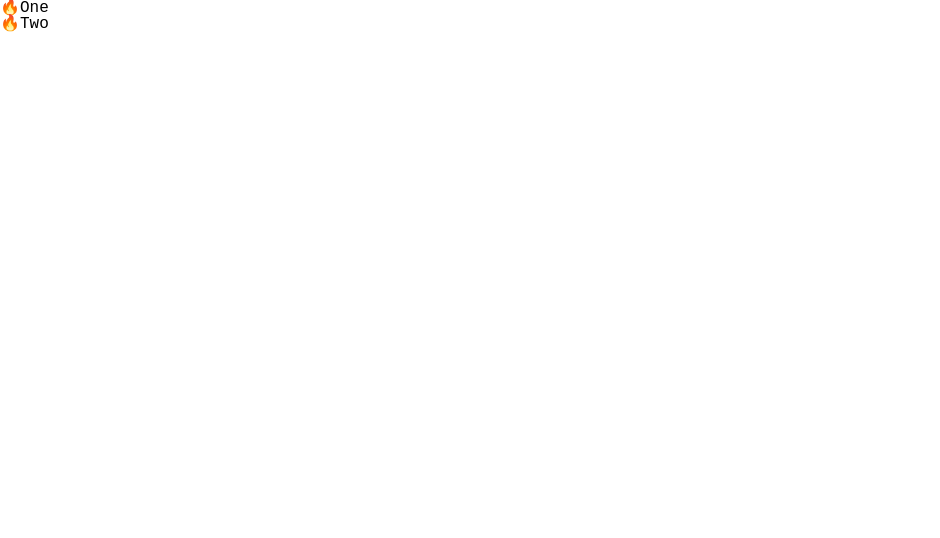
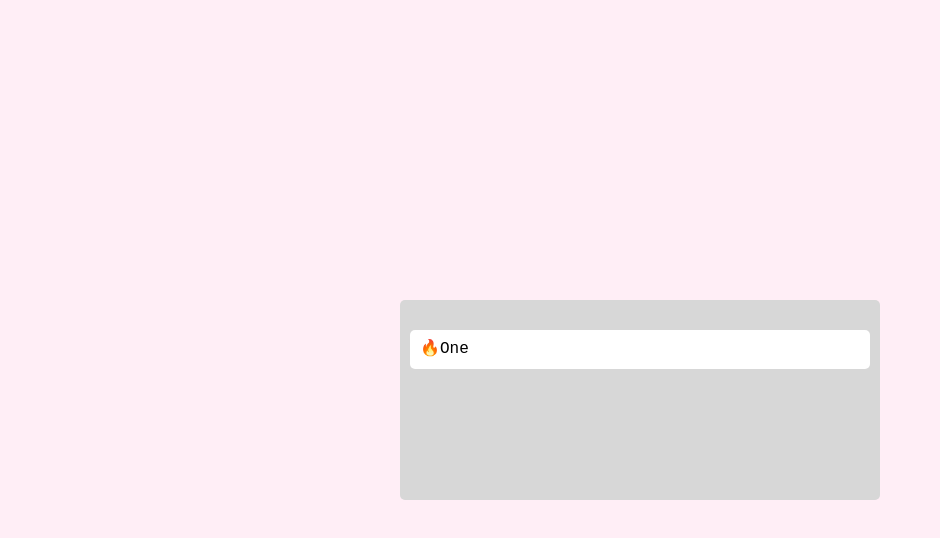
Before and after one commit to zooyaho/react-kanbanboard-app, a React (Create React App) app: page / in a window 1280 px wide. Shown: the top 538 px of the page, without its empty margins (0-940 px from the left). Built offline with nearby package versions, Linux system fonts and the light colour scheme.

Commit message:
스타일 지정

```diff
--- a/src/App.tsx
+++ b/src/App.tsx
@@ -1,7 +1,6 @@
 import React from 'react';
 import { DragDropContext, Draggable, Droppable } from 'react-beautiful-dnd';
-import { useRecoilState } from 'recoil';
-import { createGlobalStyle } from 'styled-components';
+import styled, { createGlobalStyle } from 'styled-components';
 
 // Reset CSS
 const GlobalStyle = createGlobalStyle`
@@ -57,13 +56,45 @@ table {
 }
 body {
   font-family: 'Roboto Mono', monospace;
-  background-color: white;
+  background-color: ${(props) => props.theme.bgColor};
   color:black;
+  line-height: 1.2;
 }
 a {
   text-decoration:none;
   color: inherit;
 }
+`;
+
+const Wrapper = styled.div`
+  display: flex;
+  max-width: 480px;
+  width: 100%;
+  margin: 0 auto;
+  justify-content: center;
+  align-items: center;
+  height: 100vh;
+`;
+
+const Boards = styled.div`
+  display: grid;
+  width: 100%;
+  grid-template-columns: repeat(1, 1fr);
+`;
+
+const Board = styled.div`
+  padding: 20px 10px;
+  padding-top: 30px;
+  background-color: ${(props) => props.theme.boardColor};
+  border-radius: 5px;
+  min-height: 200px;
+`;
+
+const Card = styled.div`
+  border-radius: 5px;
+  margin-bottom: 5px;
+  padding: 10px 10px;
+  background-color: ${(props) => props.theme.cardColor};
 `;
 
 function App() {
@@ -76,30 +107,24 @@ function App() {
     <>
       <GlobalStyle />
       <DragDropContext onDragEnd={dragEndHandler}>
-        <div>
+        <Wrapper>
+          <Boards>
             <Droppable droppableId="one">
               {(provied) =>
-              <ul ref={provied.innerRef} {...provied.droppableProps}>
+                <Board ref={provied.innerRef} {...provied.droppableProps}>
                   <Draggable draggableId="first" index={0}>
                     {(provied) => (
-                    <li ref={provied.innerRef} {...provied.draggableProps} >
+                      <Card ref={provied.innerRef} {...provied.draggableProps} >
                         <span {...provied.dragHandleProps}>🔥</span>
                         One
-                    </li>
+                      </Card>
                     )}
                   </Draggable>
-                <Draggable draggableId="second" index={1}>
-                {(provied) => (
-                    <li ref={provied.innerRef} {...provied.draggableProps}>
-                      <span {...provied.dragHandleProps}>🔥</span>
-                      Two
-                    </li>
-                  )}
-                </Draggable>
-              </ul>
+                </Board>
               }
             </Droppable>
-        </div>
+          </Boards>
+        </Wrapper>
       </DragDropContext>
     </>
   );
--- a/src/index.tsx
+++ b/src/index.tsx
@@ -3,12 +3,16 @@ import ReactDOM from 'react-dom/client';
 import './index.css';
 import App from './App';
 import { RecoilRoot } from 'recoil';
+import { ThemeProvider } from 'styled-components';
+import { DarkTheme } from './theme';
 
 const root = ReactDOM.createRoot(
   document.getElementById('root') as HTMLElement
 );
 root.render(
   <RecoilRoot>
+    <ThemeProvider theme={DarkTheme}>
     <App />
+    </ThemeProvider>
   </RecoilRoot>
 );
--- a/src/theme.ts
+++ b/src/theme.ts
@@ -1 +1,7 @@
 import {DefaultTheme} from 'styled-components';
+
+export const DarkTheme: DefaultTheme = {
+  bgColor: "#ffeef6",
+  boardColor: "#d7d7d7",
+  cardColor: "white",
+}
```
Also changed, not shown: src/styled.d.ts (added, +10 -0 lines). Lines whose indentation alone changed are shown as unchanged.
